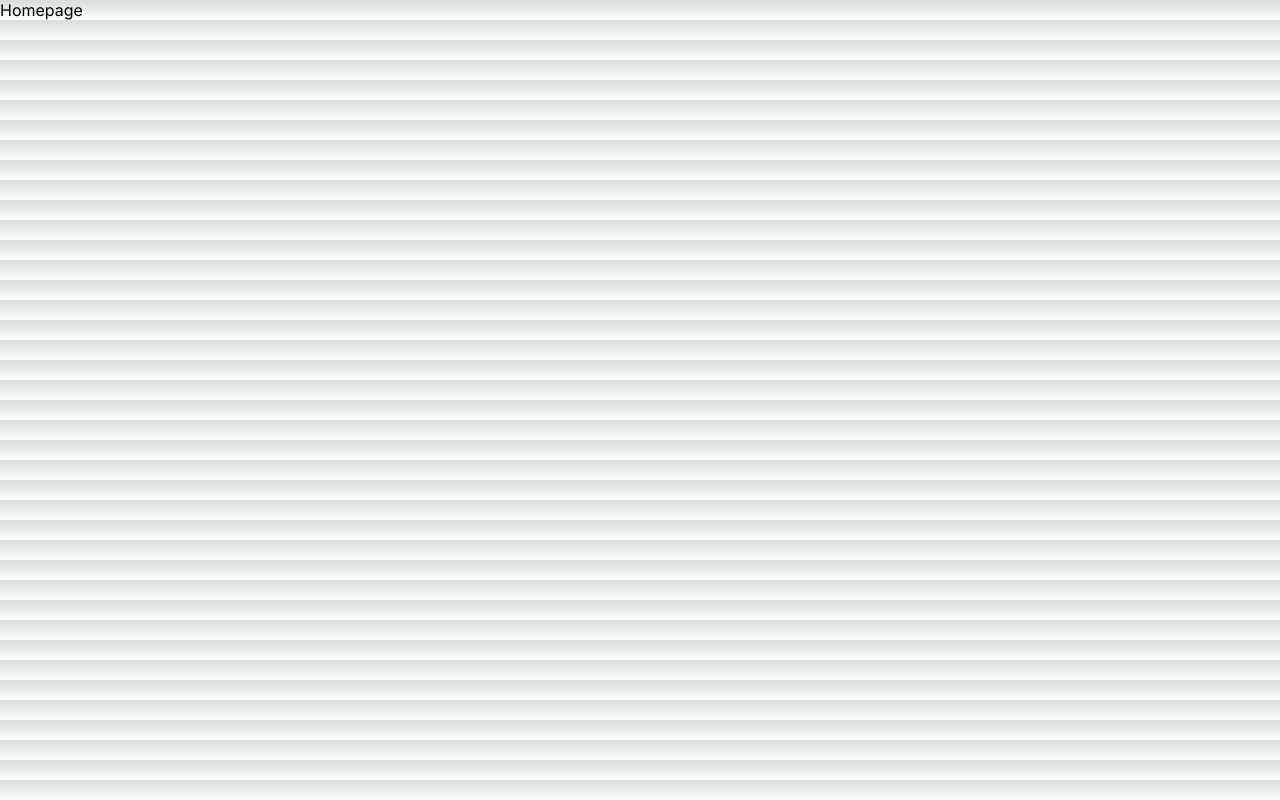
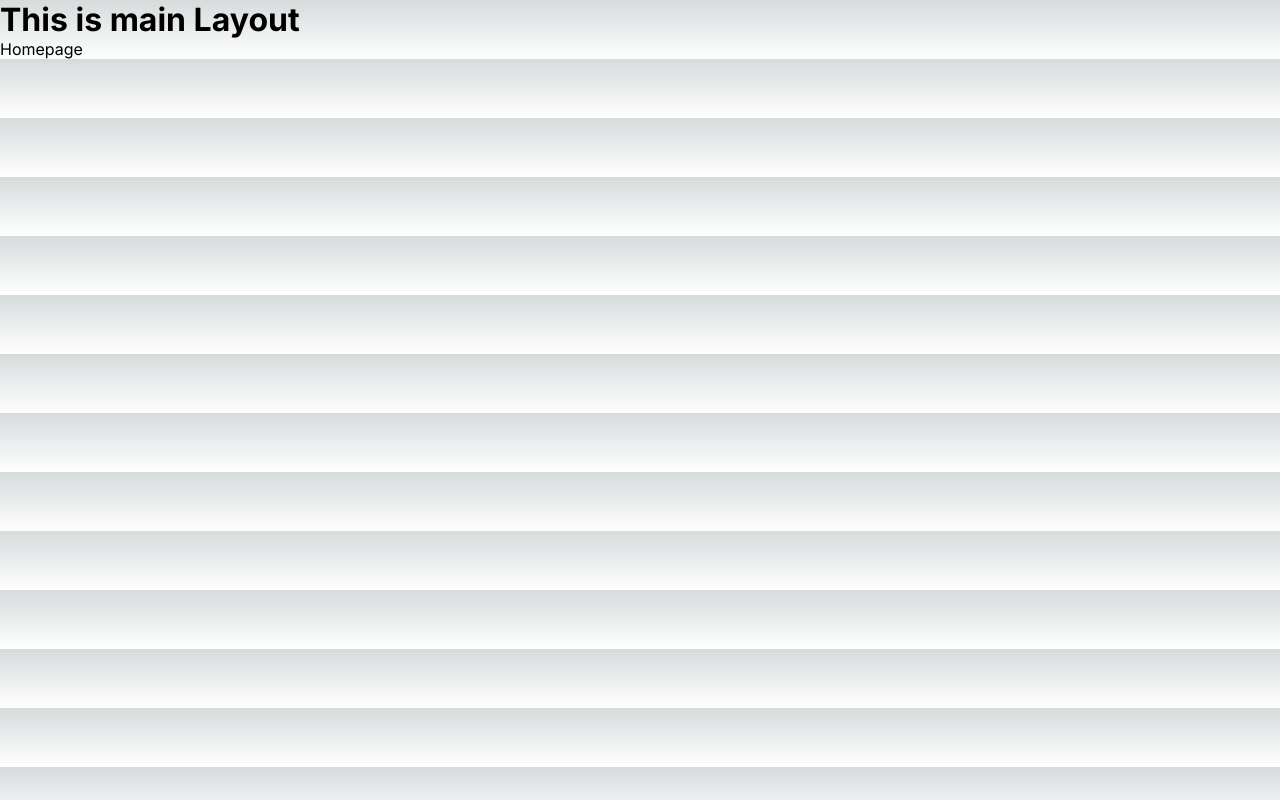
Before and after one commit to NgoTanKhoa21042001/nextjs14-lamdadev, a Next.js app: page / in a window 1280 px wide. Built offline with nearby package versions, Linux system fonts and the light colour scheme.

Commit message:
Next.js Layouts Explained

```diff
--- a/src/app/layout.js
+++ b/src/app/layout.js
@@ -11,7 +11,11 @@
 export default function RootLayout({ children }) {
   return (
     <html lang="en">
-      <body className={inter.className}>{children}</body>
+      <body className={inter.className}>
+        <h1>This is main Layout</h1>
+
+        {children}
+      </body>
     </html>
   );
 }
```
Also changed, not shown: src/app/blog/layout.jsx (added, +12 -0 lines).
